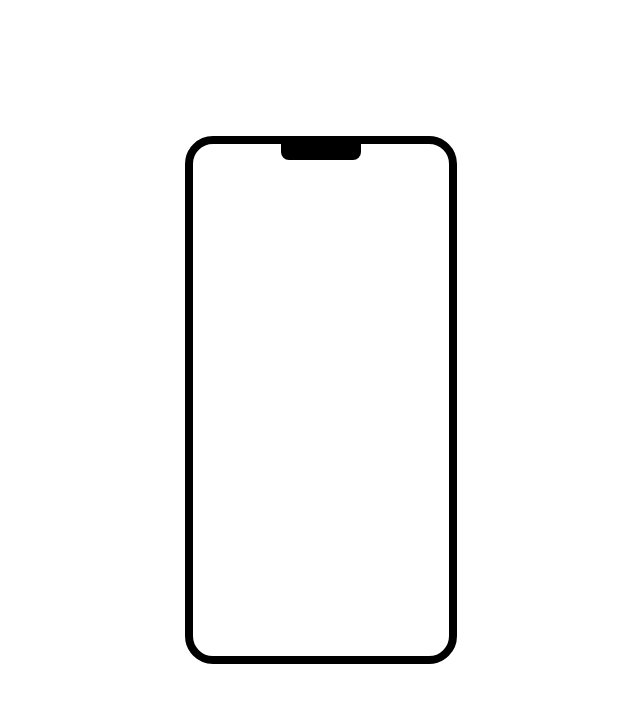
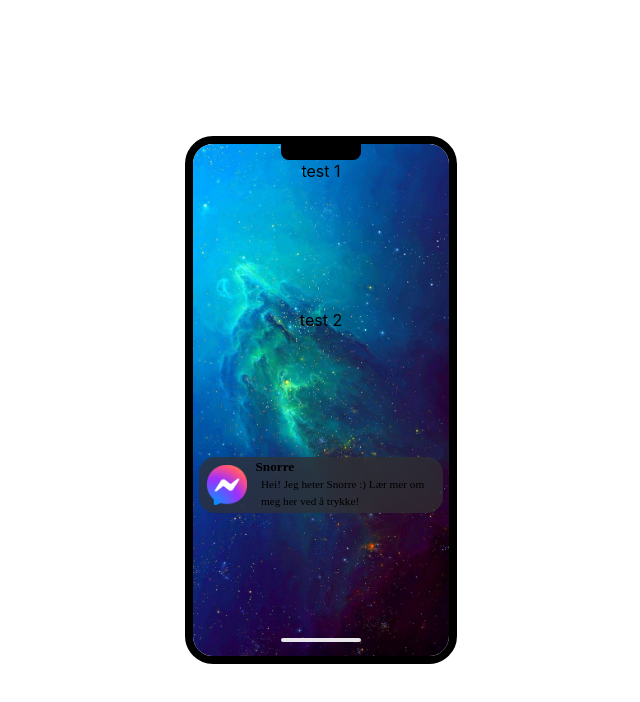
Before and after one commit to Snorre98/thejuniordev, a React (Vite) app in the folder frontend/: page / in a window 1280 px wide. Shown: the top 702 px of the page, without its empty margins (319-959 px from the left). Built offline with nearby package versions, Linux system fonts and the light colour scheme.

Commit message:
adds bezel component and lockscreen functionality

```diff
--- /dev/null
+++ b/frontend/src/Components/Bezel/Bezel.module.scss
@@ -0,0 +1,20 @@
+.bezel {
+  width: 16rem;
+  height: 32rem;
+  border: 8px solid black;
+  border-radius: 1.75rem;
+  display: flex;
+  justify-content: center;
+  overflow: hidden;
+  overflow-y: scroll;
+}
+
+.notch {
+  width: 5rem;
+  height: 1rem;
+  background-color: black;
+  border-bottom-left-radius: 0.5rem;
+  border-bottom-right-radius: 0.5rem;
+  position: absolute;
+  z-index: 999;
+}
--- /dev/null
+++ b/frontend/src/Components/Bezel/Bezle.tsx
@@ -0,0 +1,15 @@
+import { Children } from "../../types";
+import styles from "./Bezel.module.scss";
+
+type BezelProps = {
+  children?: Children;
+};
+
+export function Bezel({ children }: BezelProps) {
+  return (
+    <div className={styles.bezel}>
+      <span className={styles.notch} />
+      {children}
+    </div>
+  );
+}
--- /dev/null
+++ b/frontend/src/Components/Bezel/index.ts
@@ -0,0 +1 @@
+export { Bezel } from "./Bezle";
--- a/frontend/src/Components/Screen/Screen.module.scss
+++ b/frontend/src/Components/Screen/Screen.module.scss
@@ -1,19 +1,50 @@
-.bezel {
-  width: 16rem;
-  height: 32rem;
-  border: 8px solid black;
-  border-radius: 1.75rem;
-  display: flex;
-  justify-content: center;
-  overflow: hidden;
+.screen {
+  height: 100%;
+  width: 100%;
+  overflow-x: hidden;
+  overflow-y: scroll;
+  -ms-overflow-style: none;
+  scrollbar-width: none;
+  scroll-behavior: smooth;
+  background-image: url("../../assets/placeholder-background.jpg");
+  background-position: center;
+  background-repeat: no-repeat;
+  background-size: cover;
 }
 
-.notch {
+.screen::-webkit-scrollbar {
+  display: none;
+}
+
+.topDiv {
+  height: 100%;
+  width: 100%;
+  // background-color: red;
+  display: grid;
+  grid-template-rows: auto auto auto auto;
+  gap: 6rem;
+  transition: opacity 0.1s ease-in-out;
+}
+
+.topDiv > div {
+  color: black;
+  text-align: center;
+  justify-self: center;
+  align-self: center;
+}
+
+.bottomDiv {
+  height: 100%;
+  width: 100%;
+  position: relative;
+  transition: opacity 0.1s ease-in-out;
+}
+
+.line {
+  display: block;
   width: 5rem;
-  height: 1rem;
-  background-color: black;
-  border-bottom-left-radius: 0.5rem;
-  border-bottom-right-radius: 0.5rem;
-  position: absolute;
+  height: 0.25rem;
+  background-color: rgba(255, 255, 255, 0.9);
+  border-radius: 2em;
   z-index: 999;
 }
--- a/frontend/src/Components/Screen/Screen.tsx
+++ b/frontend/src/Components/Screen/Screen.tsx
@@ -1,16 +1,71 @@
-// import classNames from "classnames";
+import { useEffect, useState } from "react";
 import { Children } from "../../types";
 import styles from "./Screen.module.scss";
+import { Bezel } from "../Bezel";
+import { Notification } from "../Notification";
 
 type ScreenProps = {
-  children?: Children;
+  topScreen?: Children;
+  bottomScreen?: Children;
 };
 
-export function Screen({ children }: ScreenProps) {
+export function Screen({ topScreen, bottomScreen }: ScreenProps) {
+  const [scrollY, setScrollY] = useState(0);
+  const topDiv = document.getElementById("topDiv");
+  const bottomDiv = document.getElementById("bottomDiv");
+
+  useEffect(() => {
+    if (scrollY >= 250) {
+      bottomDiv?.scrollIntoView();
+    }
+    if (scrollY < 250) {
+      topDiv?.scrollIntoView();
+    }
+  }, [bottomDiv, scrollY, topDiv]);
+
+  const handleSwipe = (event) => {
+    const screen = event.currentTarget;
+    setScrollY(screen.scrollTop);
+  };
+
+  const calculateOpacity = () => {
+    const screenHeight = document.getElementById("screen")?.offsetHeight;
+    const fadePoint = screenHeight / 4;
+
+    let topOpacity = 1;
+    let bottomOpacity = 0;
+
+    if (scrollY > fadePoint) {
+      topOpacity = 1 - (scrollY - fadePoint) / fadePoint;
+      bottomOpacity = (scrollY - fadePoint) / fadePoint;
+    }
+    return { topOpacity, bottomOpacity };
+  };
   return (
-    <div className={styles.bezel}>
-      <span className={styles.notch} />
-      {children}
-    </div>
+    <Bezel>
+      <div className={styles.screen} id="screen" onScroll={handleSwipe}>
+        <div
+          className={styles.topDiv}
+          style={{ opacity: calculateOpacity().topOpacity }}
+          id="topDiv">
+          {topScreen}
+          <div className={styles.item1}>test 1</div>
+          <div className={styles.item2}>test 2</div>
+          <div className={styles.item3}>
+            <Notification />
+          </div>
+          <div className={styles.item4}>
+            <span className={styles.line} />
+          </div>
+        </div>
+        <div
+          className={styles.bottomDiv}
+          style={{ opacity: calculateOpacity().bottomOpacity }}
+          id="bottomDiv">
+          {bottomScreen}
+          <span className={styles.line} />
+        </div>
+      </div>
+    </Bezel>
   );
 }
```
Also changed, not shown: frontend/src/Components/index.ts (+6 -6 lines).
